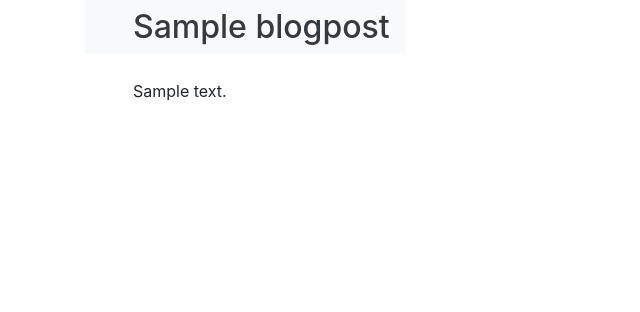
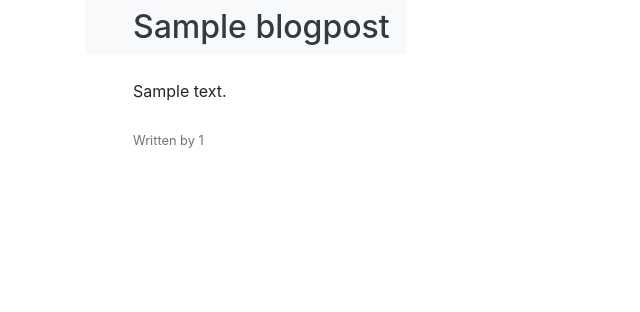
Before and after one commit to trevorstinson/blogz, a Flask app: template templates/blogs.html in a window 1280 px wide. Shown: the part 163-475 px from the top of the page, without its empty margins (0-640 px from the left). Run offline with Flask 2, Linux system fonts and the light colour scheme; the visitor is signed in with stand-in values (Sample User, id 1); tables that the repository leaves empty hold one stand-in row (values such as "Sample post"); the template is opened without the code that fills it: most values are stand-ins (such as "Sample title", 1, 10 or a date in 2020); data that the repository does not hold is empty; some libraries are stand-ins or nearby versions.

Commit message:
Add blogpost.owner_id to blog templates

```diff
--- a/templates/blogs.html
+++ b/templates/blogs.html
@@ -9,12 +9,17 @@
     {% else %}
 
         {% for blogpost in blogposts %}
+        <article class="mb-5">
             <h2>
-                <a href="/blog?id={{blogpost.id}}" class="text-dark bg-light pt-2 pr-3 pb-2 pl-5">
+                <a href="/blog?id={{blogpost.id}}" class="text-dark bg-light pt-2 pr-3 pb-2 pl-5 mt-1">
                     {{blogpost.title}}
                 </a>
             </h2>
-            <p class="mb-5 p-4 pl-5">{{blogpost.body}}</p>
+            <p class="pt-4 pb-2 pl-5">{{blogpost.body}}</p>
+
+            <small class="text-muted pl-5">Written by {{blogpost.owner_id}}</small>
+            <!-- <hr class="mb-5"> -->
+        </article>
         {% endfor %}
 
     {% endif %}
```
Also changed, not shown: templates/post.html (+8 -2 lines).
